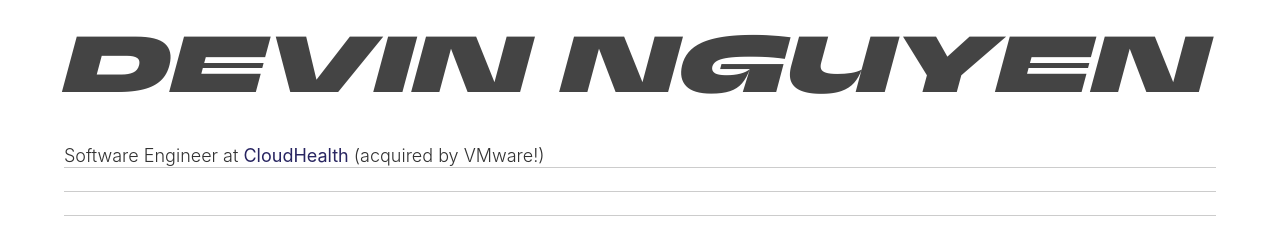
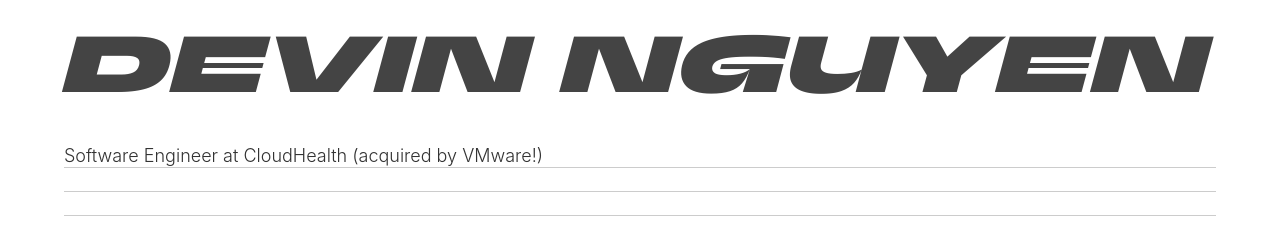
Before and after one commit to devin2712/ddxdevin, a Next.js app: page / in a window 1280 px wide. Shown: the top 235 px of the page. Built offline with nearby package versions, Linux system fonts and the light colour scheme.

Commit message:
Update index.module.css

```diff
--- a/pages/index.module.css
+++ b/pages/index.module.css
@@ -1,10 +1,14 @@
-.cloudhealth,
-.cloudhealth:visited {
+.company,
+.company:visited {
   font-weight: 400;
   color: #282561;
 }
-.cloudhealth:hover {
+.company:hover {
   color: #533feb;
+}
+
+.past {
+  text-decoration: line-through;
 }
 
 .mainContent {
```
